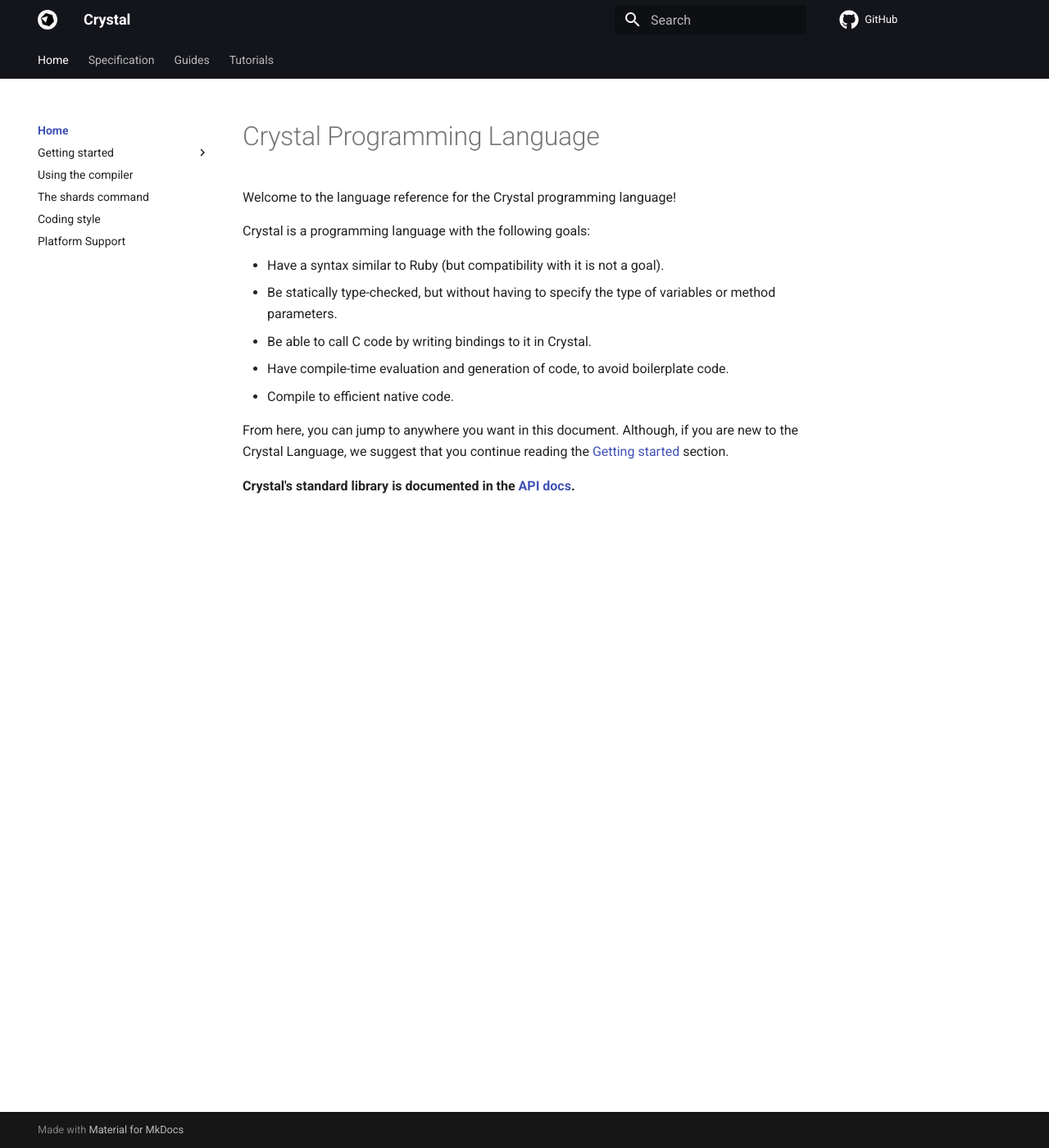
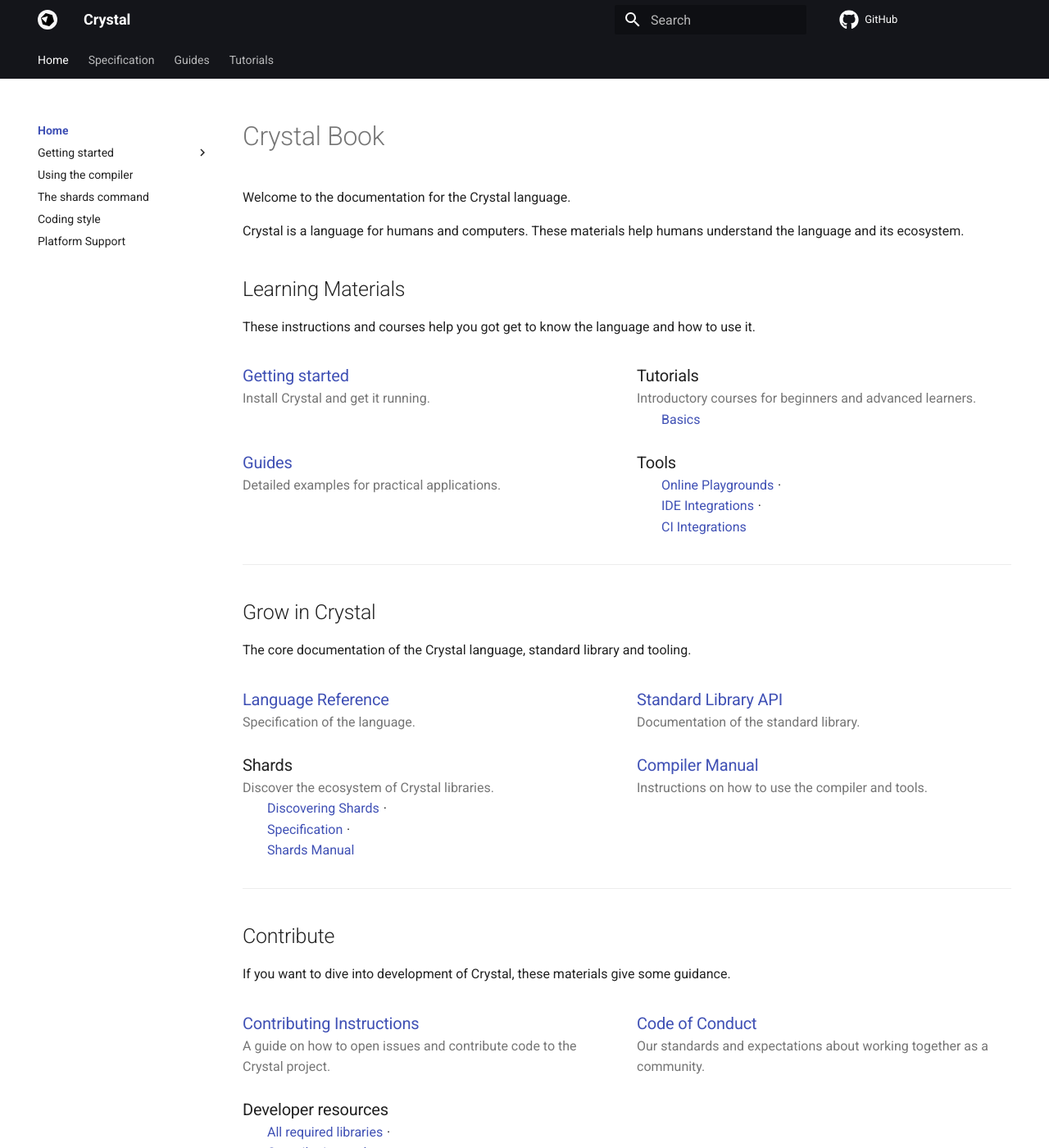
Before and after one commit to crystal-lang/crystal-book, an MkDocs documentation site: the page built from docs/README.md, in a window 1280 px wide and 1400 px high. Shown: the whole window at 82% size. Built offline with MkDocs 1.6.1 and Material for MkDocs 9.7.7, drawn with Linux system fonts in a browser that asks for light colours; nearby versions of some CDN libraries; library files that are not in the unit come from our copies; comment, search, counter and statistics services are not loaded; some of the changed text lies outside the part shown.

Commit message:
Introduce landing page (#493)
Co-authored-by: Oleh Prypin <oleh@pryp.in>

```diff
--- a/docs/README.md
+++ b/docs/README.md
@@ -1,15 +1,115 @@
-# Crystal Programming Language
+---
+hide:
+  - toc        # Hide table of contents
+---
 
-Welcome to the language reference for the Crystal programming language!
+# Crystal Book
 
-Crystal is a programming language with the following goals:
+Welcome to the documentation for the Crystal language.
 
-* Have a syntax similar to Ruby (but compatibility with it is not a goal).
-* Be statically type-checked, but without having to specify the type of variables or method parameters.
-* Be able to call C code by writing bindings to it in Crystal.
-* Have compile-time evaluation and generation of code, to avoid boilerplate code.
-* Compile to efficient native code.
+Crystal is a language for humans and computers. These materials help humans understand the language and its ecosystem.
 
-From here, you can jump to anywhere you want in this document. Although, if you are new to the Crystal Language, we suggest that you continue reading the [Getting started](./getting_started/README.md) section.
+## Learning Materials
 
-**Crystal's standard library is documented in the [API docs](https://crystal-lang.org/api).**
+These instructions and courses help you got get to know the language and how to use it.
+
+<div class="cards" markdown="1">
+  <div class="card" markdown="1">
+
+### [Getting started](getting_started/README.md)
+Install Crystal and get it running.
+
+  </div>
+  <div class="card" markdown="1">
+
+### Tutorials
+Introductory courses for beginners and advanced learners.
+
+* [Basics](tutorials/basics/README.md)
+
+  </div>
+  <div class="card" markdown="1">
+
+### [Guides](guides/README.md)
+Detailed examples for practical applications.
+
+  </div>
+  <div class="card" markdown="1">
+
+### Tools
+
+* [Online Playgrounds](https://github.com/crystal-lang/crystal/wiki/Online-playgrounds)
+* [IDE Integrations](https://github.com/veelenga/awesome-crystal#editor-plugins)
+* [CI Integrations](guides/ci/README.md)
+
+  </div>
+</div>
+
+---
+
+## Grow in Crystal
+
+The core documentation of the Crystal language, standard library and tooling.
+
+<div class="cards" markdown="1">
+  <div class="card" markdown="1">
+
+### [Language Reference](syntax-and-semantics/)
+Specification of the language.
+
+  </div>
+  <div class="card" markdown="1">
+
+### [Standard Library API](https://crystal-lang.org/api)
+Documentation of the standard library.
+
+  </div>
+  <div class="card" markdown="1">
+
+### Shards
+Discover the ecosystem of Crystal libraries.
+
+* [Discovering Shards](https://crystal-lang.org/community/#shards)
+* [Specification](https://github.com/crystal-lang/shards/blob/master/docs/shard.yml.adoc)
+* [Shards Manual](the_shards_command/README.md)
+
+  </div>
+  <div class="card" markdown="1">
+
+### [Compiler Manual](using_the_compiler/README.md)
+Instructions on how to use the compiler and tools.
+
+  </div>
+</div>
+
+---
+
+## Contribute
+
+If you want to dive into development of Crystal, these materials give some guidance.
+
+<div class="cards" markdown="1">
+  <div class="card" markdown="1">
+
+### [Contributing Instructions](https://github.com/crystal-lang/crystal/blob/master/CONTRIBUTING.md)
+A guide on how to open issues and contribute code to the Crystal project.
+
+  </div>
+  <div class="card" markdown="1">
+
+### [Code of Conduct](https://github.com/crystal-lang/crystal/blob/master/CODE_OF_CONDUCT.md)
+Our standards and expectations about working together as a community.
+
+  </div>
+  <div class="card" markdown="1">
+
+### Developer resources
+
+* [All required libraries](https://github.com/crystal-lang/crystal/wiki/All-required-libraries)
+* [Compiler internals](https://github.com/crystal-lang/crystal/wiki/Compiler-internals)
+* [Coding style](conventions/coding_style.md)
+* [Platform Support](platform_support.md)
+* [Merging PRs](https://github.com/crystal-lang/crystal/wiki/Merging-PRs)
+
+  </div>
+</div>
--- a/docs/assets/style.css
+++ b/docs/assets/style.css
@@ -27,3 +27,35 @@
         z-index: 10;
     }
 }
+
+.cards {
+    display: grid;
+    grid-template-columns: 1fr 1fr;
+    grid-gap: 1.5em;
+    margin: 2em 0;
+}
+.card {
+    display: block;
+}
+.card > h3 {
+    margin: 0;
+}
+.card > p {
+    color: var(--md-default-fg-color--light);
+    margin: 0;
+}
+.card > ul {
+    display: flex;
+    flex-wrap: wrap;
+    list-style: none;
+    padding: 0;
+    margin: 0;
+}
+.card > ul > li {
+    margin: 0;
+}
+
+.card > ul > li:not(:last-child)::after {
+    content: "·";
+    margin: 0 0.3em;
+}
--- a/mkdocs.yml
+++ b/mkdocs.yml
@@ -38,6 +38,7 @@
 
 markdown_extensions:
   - admonition
+  - md_in_html
   - pymdownx.highlight
   - pymdownx.magiclink
   - pymdownx.superfences
```
